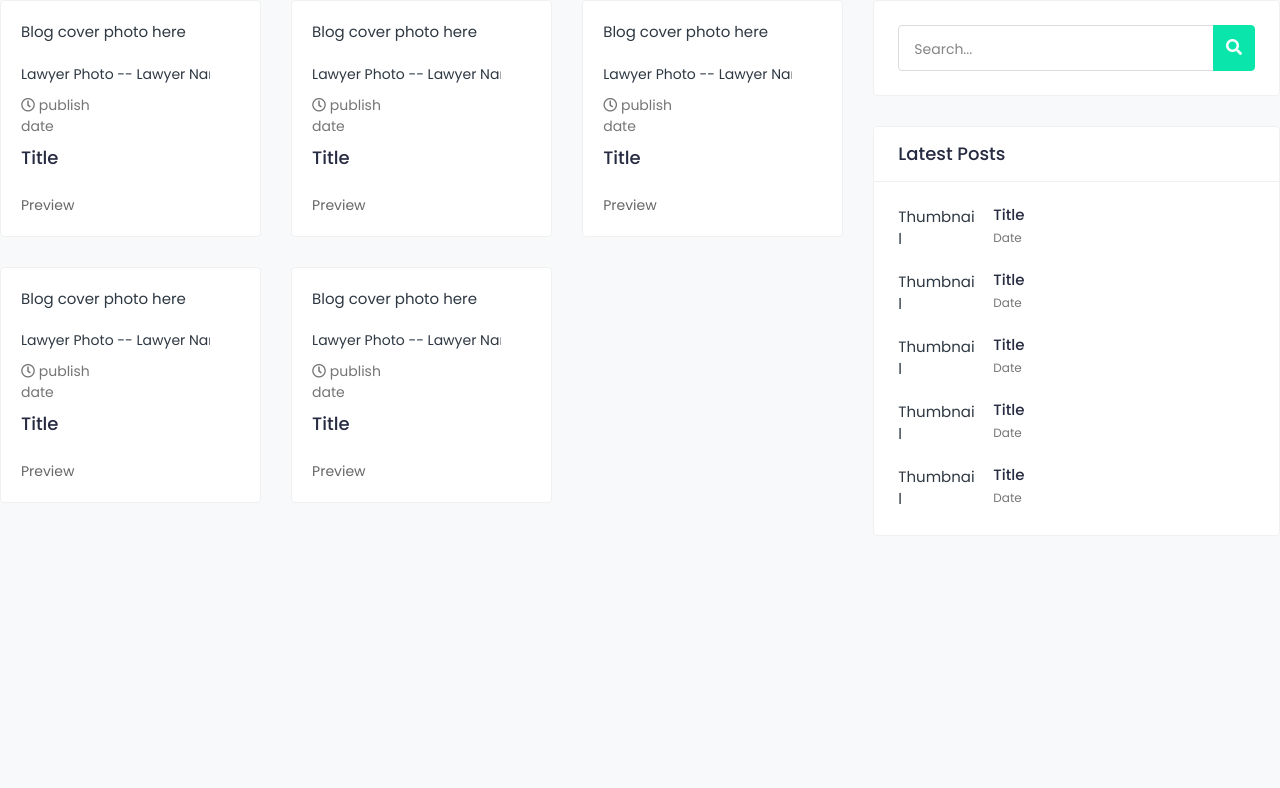
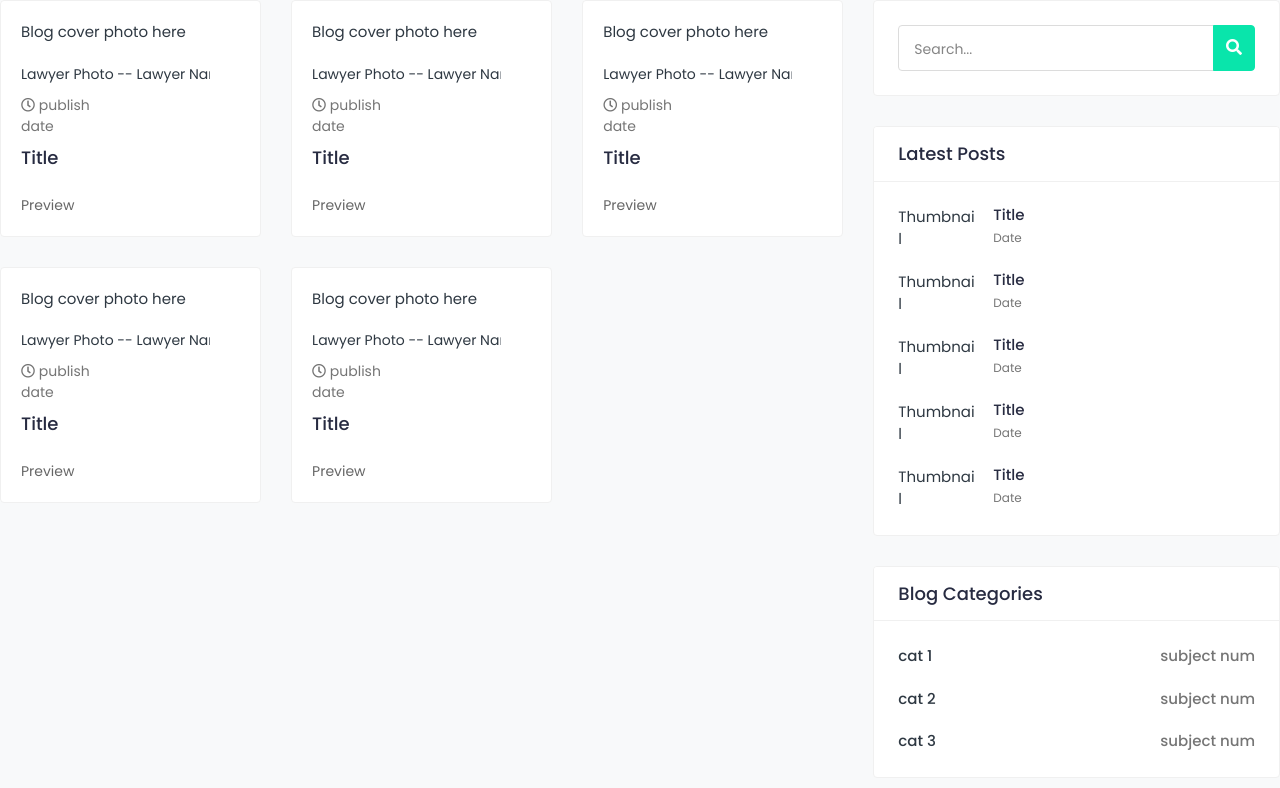
Before and after one commit to a4w/ruslan-legal-service, a React (Create React App) app in the folder frontend/legal-service-app/: page /blogs in a window 1280 px wide. Shown: the top 788 px of the page. Built offline with nearby package versions, Linux system fonts and the light colour scheme.

Commit message:
Catagories List

```diff
--- a/frontend/legal-service-app/src/Blogs.js
+++ b/frontend/legal-service-app/src/Blogs.js
@@ -31,6 +31,7 @@ const Blogs = () => {
             <div className="col-lg-4 col-md-12 sidebar-right theiaStickySidebar">
                 <Search setBlogs={setBlogs} />
                 <LatestBlogs latest={blogs} />
+                <Catagories />
             </div>
         </div>
     );
@@ -108,4 +109,25 @@ const LatestBlogList = ({ latest }) => {
         </ul>
     );
 };
+const Catagories = () => {
+    const cats = ["cat 1", "cat 2", "cat 3"];
+    return (
+        <div class="card category-widget">
+            <div class="card-header">
+                <h4 class="card-title">Blog Categories</h4>
+            </div>
+            <div class="card-body">
+                <ul class="categories">
+                    {cats.map((cat) => (
+                        <li>
+                            <a href="//">
+                                {cat} <span>subject num</span>
+                            </a>
+                        </li>
+                    ))}
+                </ul>
+            </div>
+        </div>
+    );
+};
 export default Blogs;
```
